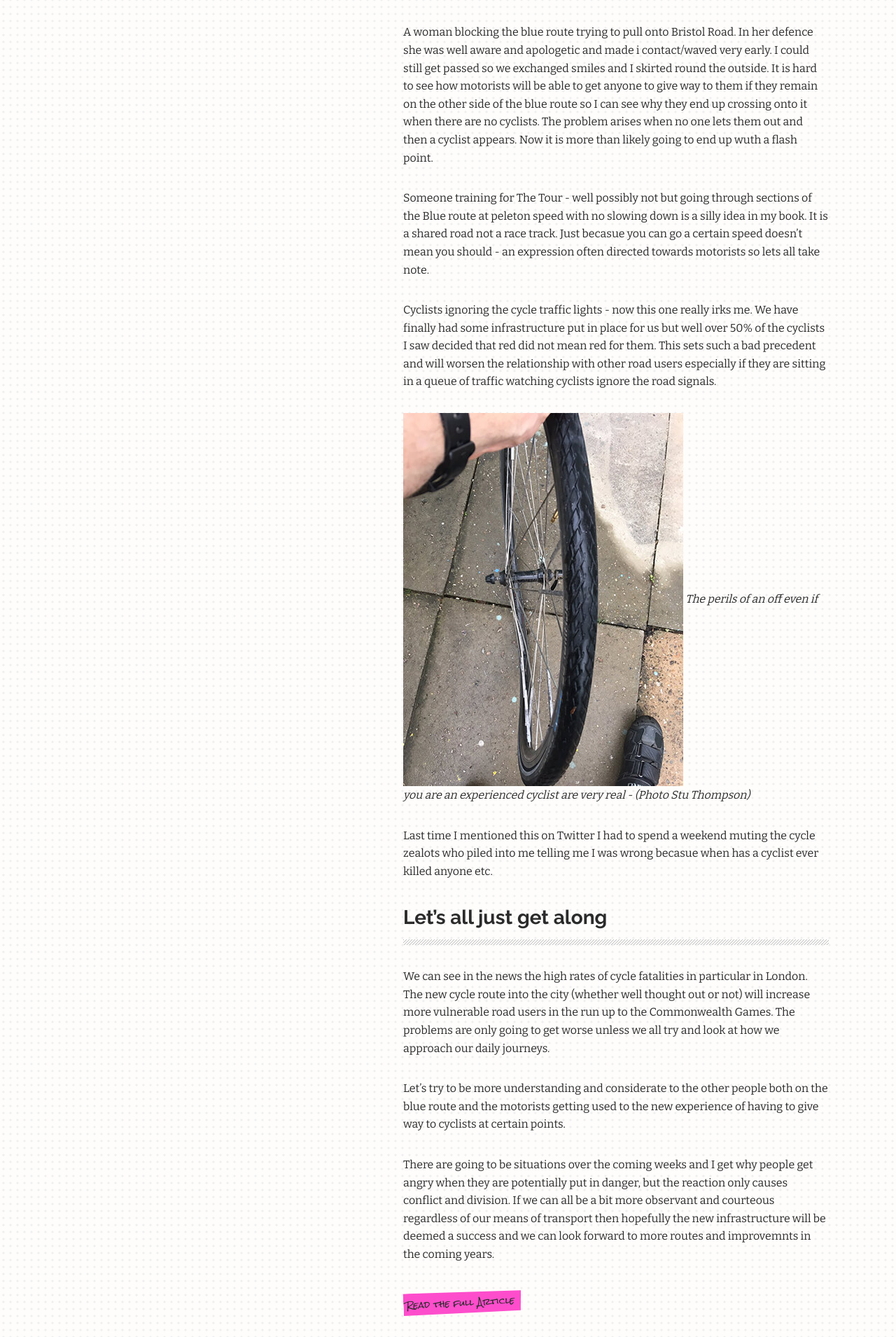
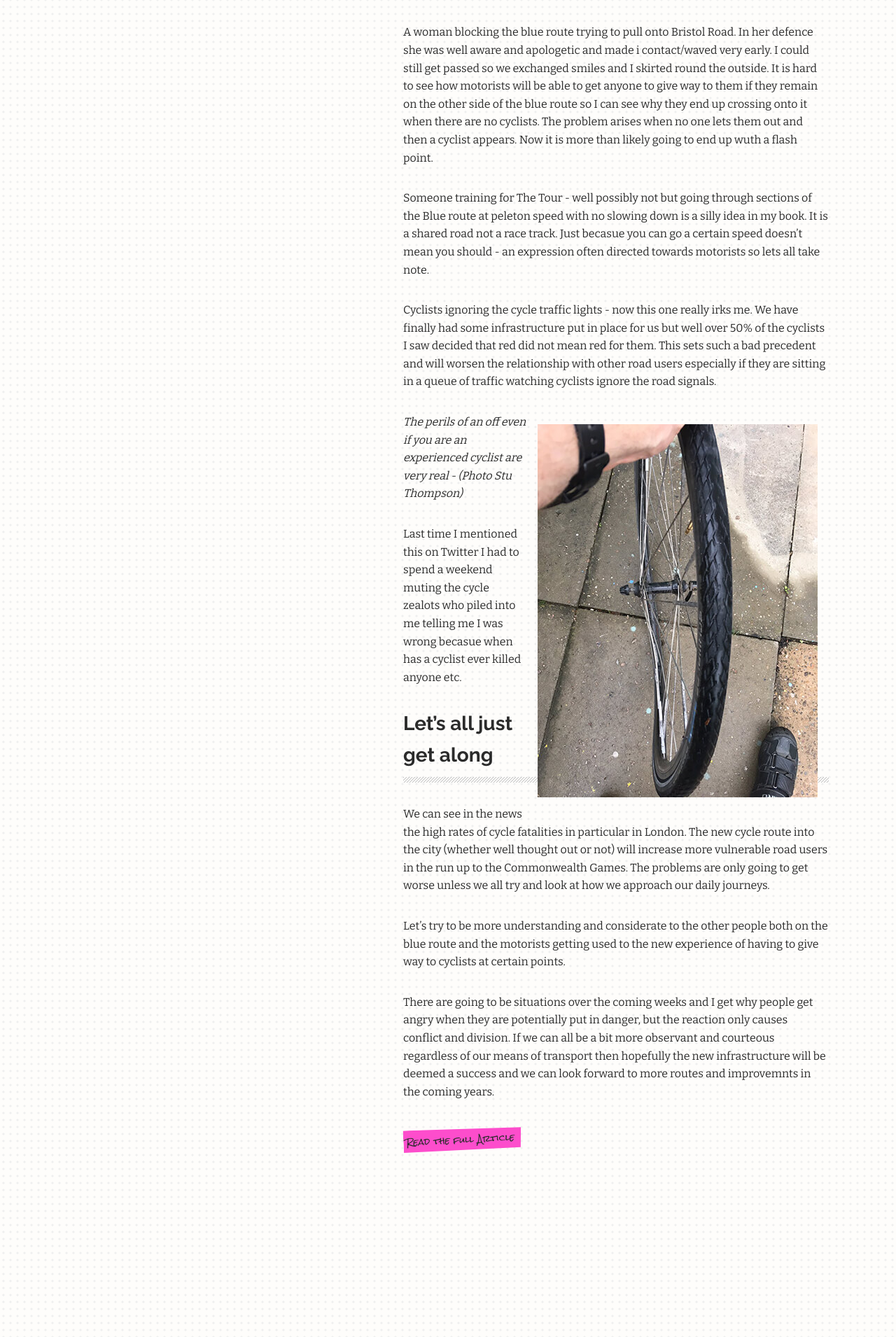
Before and after one commit to maxray/maxray.github.io, a Jekyll site: the page built from blog.html, in a window 1280 px wide. Shown: the part 2445-4355 px from the top of the page at 70% size. Built offline with Jekyll 4.4.1, drawn with Linux system fonts in a browser that asks for light colours.

Commit message:
blog post

```diff
--- a/css/main.css
+++ b/css/main.css
@@ -1014,6 +1014,10 @@ header nav ul li:nth-child(4):hover {
     #weeknotes .weeknotes li:nth-child(odd) div {
       background-color: #fc1bbe; }
 
+.align-right {
+  float: right;
+  margin: 1rem; }
+
 /**
  * Print Stylesheet
 * @version         1.0
--- a/css/main.scss
+++ b/css/main.scss
@@ -48,6 +48,7 @@ $green:#00f66a;
 @mixin media-query($device) {
     @media screen and (max-width: $device) {
         @content;
+
     }
 }
 
```
Also changed, not shown: _sass/_layout.scss (+6 -4 lines).
